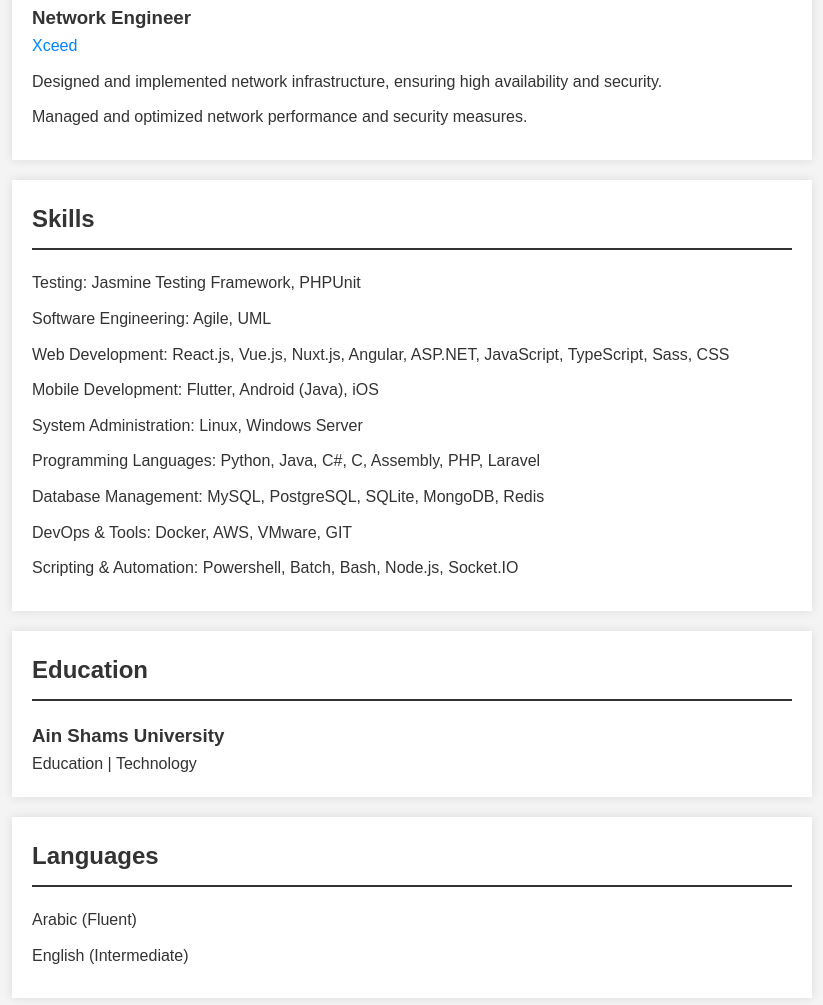
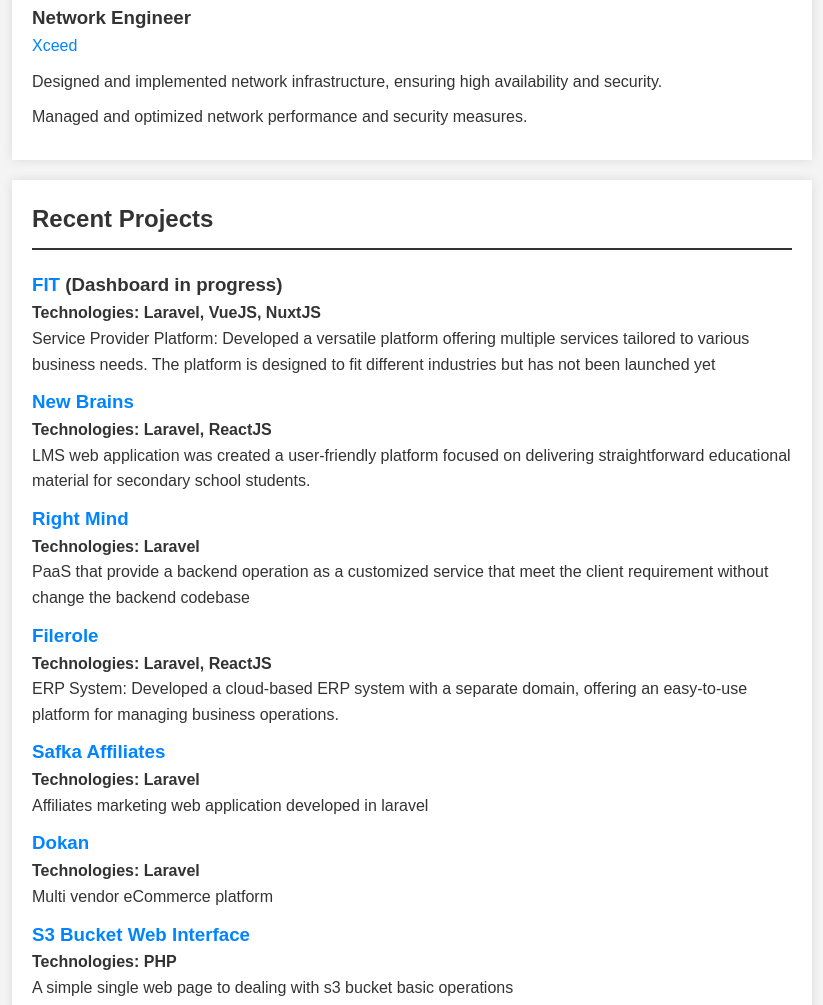
Before and after one commit to eslamelshafey/eslamelshafey.github.io, a plain HTML site: page index.html in a window 1280 px wide. Shown: the part 1408-2413 px from the top of the page, without its empty margins (228-1051 px from the left). Drawn offline with Linux system fonts and the light colour scheme.

Commit message:
add recent projects

```diff
--- a/index.html
+++ b/index.html
@@ -67,7 +67,7 @@
         <p>
             <a target="_blank" style="color:#fff" href="mailto:eslamshafey5056@gmail.com">eslamshafey5056@gmail.com</a> |
             <a target="_blank" style="color:#fff" href="https://www.linkedin.com/in/eslam-shafey-1a52171b6/">LinkedIn</a> |
-            <a target="_blank" style="color:#fff" href="https://github.com/eslamselhafey">Github</a>
+            <a target="_blank" style="color:#fff" href="https://github.com/eslamelshafey">Github</a>
         </p>
     </header>
 
@@ -151,6 +151,47 @@
         </div>
     </section>
 
+    <section id="recentProjects">
+        <h2>Recent Projects</h2>
+        <ul>
+            <li>
+                <h3><a target="_blank" href="https://www.figma.com/design/ByyOfrpCRYL0j6XY5HJG7i/FIT-(-FINAL-)">FIT</a> (Dashboard in progress) </h3>
+                <h4>Technologies: Laravel, VueJS, NuxtJS</h4>
+                <p>Service Provider Platform: Developed a versatile platform offering multiple services tailored to various business needs. The platform is designed to fit different industries but has not been launched yet</p>
+            </li>
+            <li>
+                <h3><a target="_blank" href="https://newbrainshigh.com/">New Brains</a></h3>
+                <h4>Technologies: Laravel, ReactJS</h4>
+                <p>LMS web application was created a user-friendly platform focused on delivering straightforward educational material for secondary school students.</p>
+            </li>
+            <li>
+                <h3><a target="_blank" href="https://www.rightmind.com">Right Mind</a></h3>
+                <h4>Technologies: Laravel</h4>
+                <p>PaaS that provide a backend operation as a customized service that meet the client requirement without change the backend codebase</p>
+            </li>
+            <li>
+                <h3><a target="_blank" href="https://www.filerole.com">Filerole</a></h3>
+                <h4>Technologies: Laravel, ReactJS</h4>
+                <p>ERP System: Developed a cloud-based ERP system with a separate domain, offering an easy-to-use platform for managing business operations.</p>
+            </li>
+            <li>
+                <h3><a target="_blank" href="https://safka-eg.com/">Safka Affiliates</a></h3>
+                <h4>Technologies: Laravel</h4>
+                <p>Affiliates marketing web application developed in laravel</p>
+            </li>
+            <li>
+                <h3><a target="_blank" href="#">Dokan</a></h3>
+                <h4>Technologies: Laravel</h4>
+                <p>Multi vendor eCommerce platform</p>
+            </li>
+            <li>
+                <h3><a target="_blank" href="https://github.com/eslamelshafey/S3BucketInterface/tree/main">S3 Bucket Web Interface</a></h3>
+                <h4>Technologies: PHP</h4>
+                <p>A simple single web page to dealing with s3 bucket basic operations</p>
+            </li>
+        </ul>
+    </section>
+
     <section id="skills">
         <h2>Skills</h2>
         <ul>
@@ -205,9 +246,8 @@
     <footer>
         <p>
             <span>© 2024 Eslam Shafey</span> |
-            <a target="_blank" href="https://github.com/eslamshafey">GitHub</a> |
             <a target="_blank" href="https://www.linkedin.com/in/eslam-shafey-1a52171b6/">LinkedIn</a> |
-            <a target="_blank" href="https://github.com/eslamselhafey">Github</a>
+            <a target="_blank" href="https://github.com/eslamelshafey">Github</a>
         </p>
     </footer>
 
```
